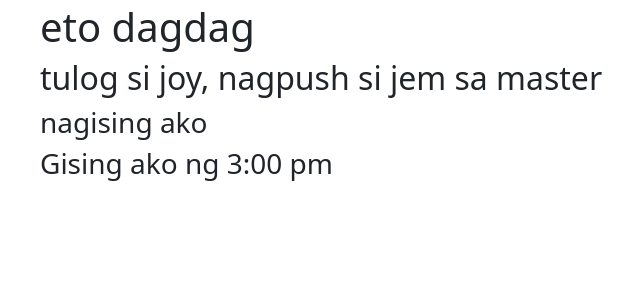
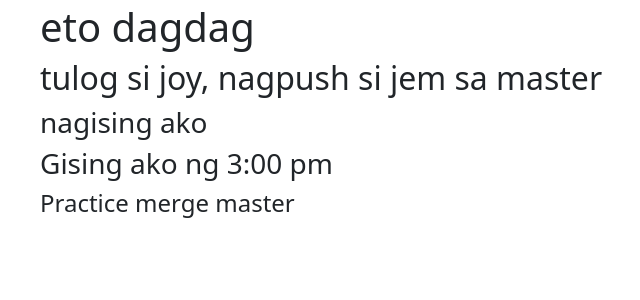
Before and after one commit to jemgithub0418/practice, a Django app: page / in a window 1280 px wide. Shown: the part 304-604 px from the top of the page, without its empty margins (42-682 px from the left). Run offline with Django 3.2, Linux system fonts and the light colour scheme.

Commit message:
pracmerge

```diff
--- a/templates/main/home.html
+++ b/templates/main/home.html
@@ -17,4 +17,5 @@
     <h2>tulog si joy, nagpush si jem sa master</h2>
 <h3>	nagising ako</h3>
 	<h3>Gising ako ng 3:00 pm</h3>
+	<h4>Practice merge master</h4>
 {% endblock %}
```
